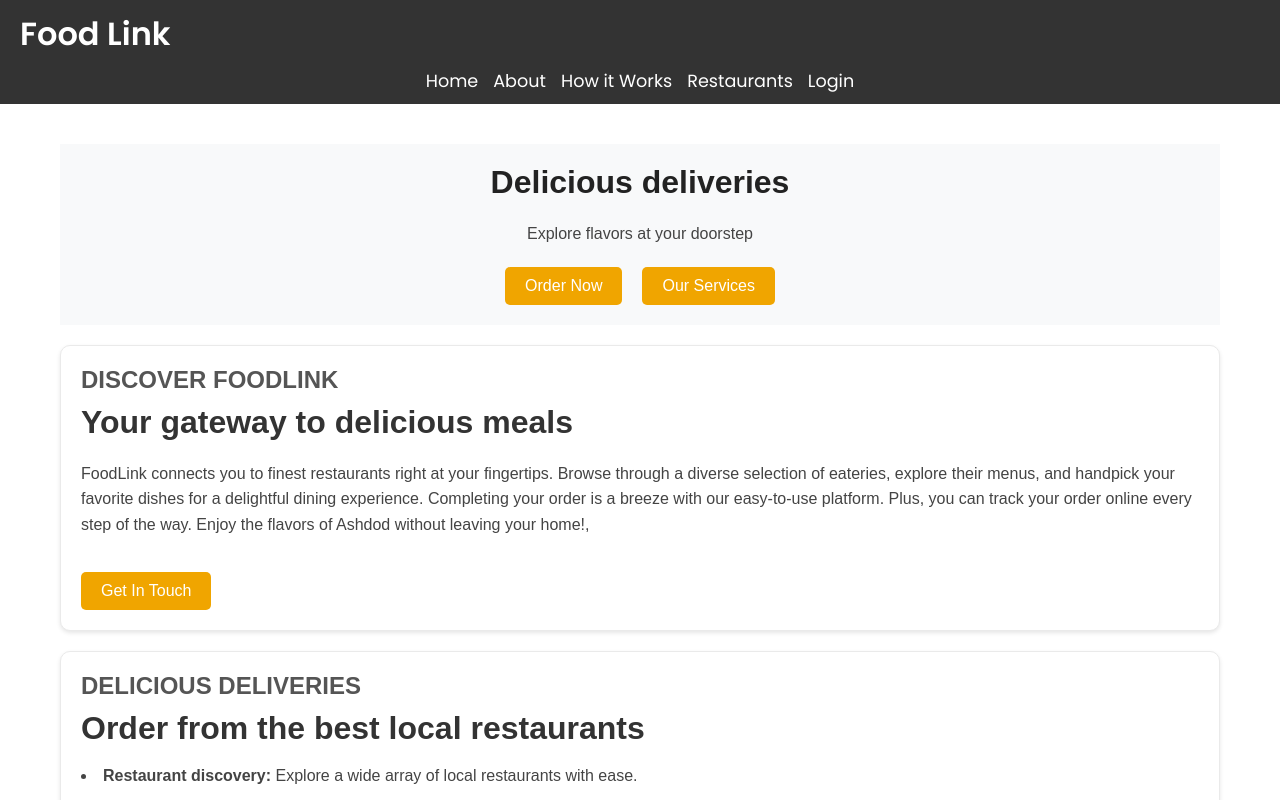
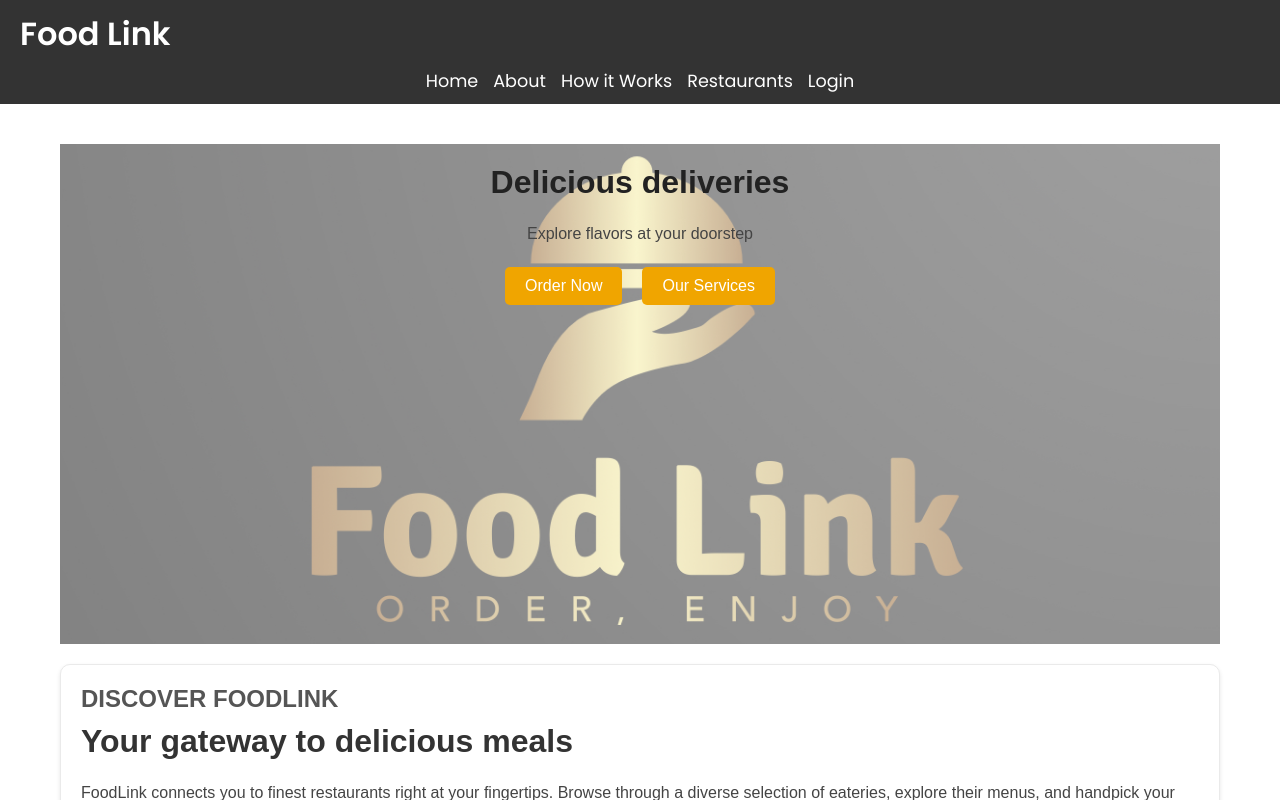
Before and after one commit to razmazlih/FoodLink-front, a React (Create React App) app: page / in a window 1280 px wide. Shown: the top 800 px of the page. Built offline with nearby package versions, Linux system fonts and the light colour scheme; no server answers.

Commit message:
add logo image in home page

```diff
--- a/src/components/home/FirstContent.css
+++ b/src/components/home/FirstContent.css
@@ -1,7 +1,32 @@
 .first-content {
     text-align: center;
     padding: 20px;
-    background-color: #f8f9fa;
+    background-image: url('./media/business-logo.jpeg'); /* נתיב לתמונה */
+    background-size: cover; /* התמונה תתפוס את כל האזור */
+    background-position: center; /* התמונה תהיה ממורכזת */
+    background-repeat: no-repeat; /* התמונה לא תחזור על עצמה */
+    height: 500px; /* גובה של אזור התמונה, תוכל לשנות לפי הצורך */
+    position: relative; /* נדרש כדי למקם את ה-::before */
+}
+
+.first-content::before {
+    content: '';
+    position: absolute;
+    top: 0;
+    left: 0;
+    right: 0;
+    bottom: 0;
+    background-color: rgba(255, 255, 255, 0.505); /* צבע לבן עם שקיפות */
+    z-index: 1; /* וודא שהפילטר יהיה מעל התמונה */
+}
+
+.first-content h2, .first-content p, .first-content button {
+    position: relative; /* וודא שהתוכן לא יכוסה */
+    z-index: 2; /* וודא שהתוכן יהיה מעל הפילטר */
+}
+
+.first-content-logo {
+    display: none; /* לא צריך להציג את התמונה כ-<img> במקרה הזה */
 }
 
 .first-content-h2 {
```
Also changed, not shown: src/components/home/FirstContent.jsx (+4 -10 lines), src/components/home/media/business-logo.jpeg (added).
